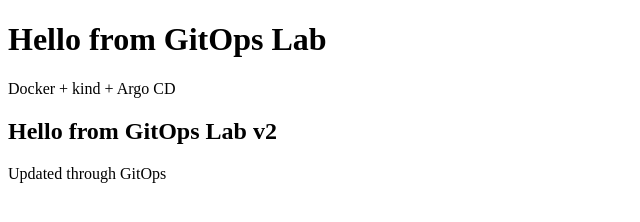
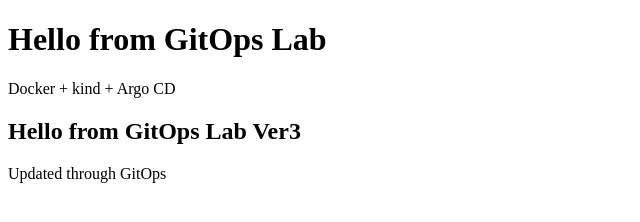
Before and after one commit to DTAIXP/gitops-lab, a plain HTML site: page app/index.html in a window 1280 px wide. Shown: the full height of the page, 0-640 px from the left. Drawn offline with Linux system fonts and the light colour scheme.

Commit message:
Update app to v3

```diff
--- a/app/index.html
+++ b/app/index.html
@@ -5,7 +5,7 @@
     <h1>Hello from GitOps Lab</h1>
     <p>Docker + kind + Argo CD</p>
 
-    <h2>Hello from GitOps Lab v2</h2>
+    <h2>Hello from GitOps Lab Ver3</h2>
     <p>Updated through GitOps</p>
 
   </body>
```
